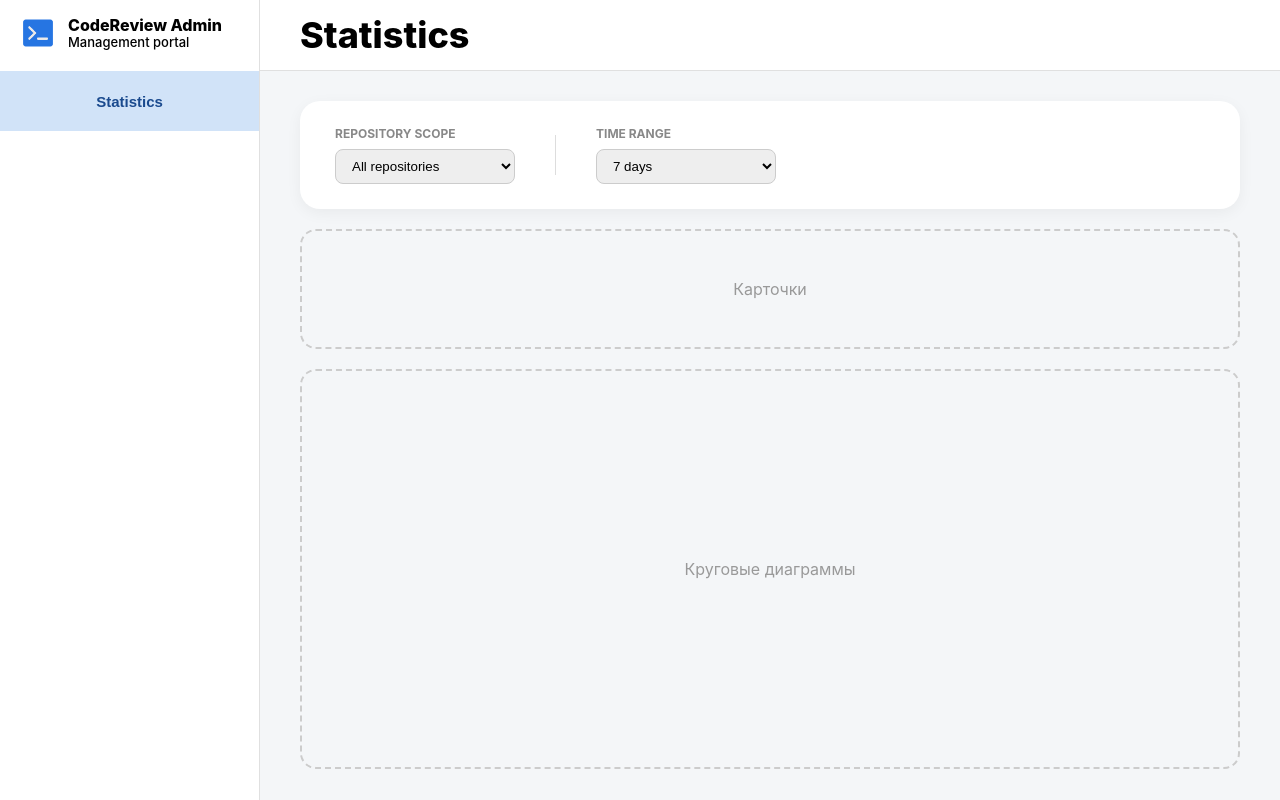
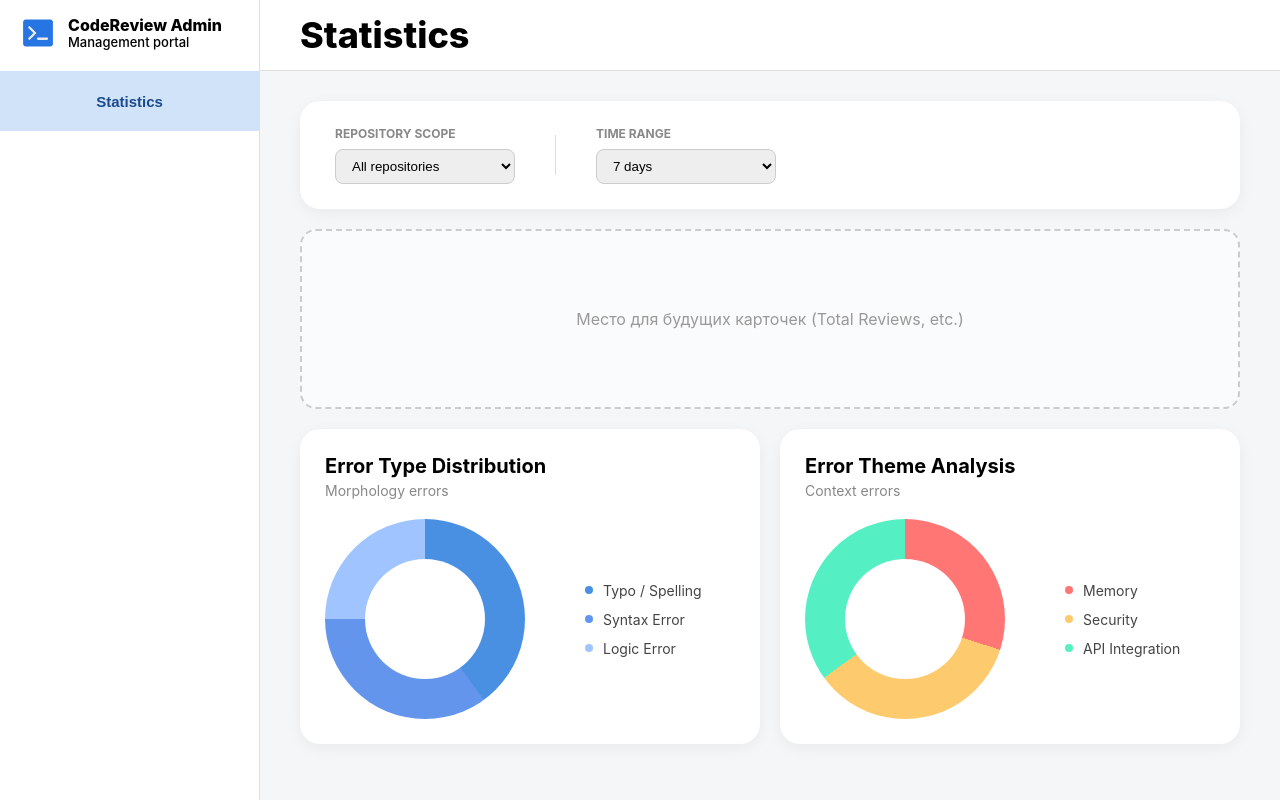
Before and after one commit to moevm/mse1h2026-review, a React (Vite) app in the folder frontend/app/: page / in a window 1280 px wide. Built offline with nearby package versions, Linux system fonts and the light colour scheme.

Commit message:
add: add diagrams

```diff
--- a/frontend/app/src/App.css
+++ b/frontend/app/src/App.css
@@ -109,7 +109,6 @@
   gap: 20px;
 }
 
-/* Filter Card */
 .filter-card {
   background: white;
   padding: 25px 35px;
@@ -147,15 +146,77 @@
   background: #ddd;
 }
 
-/* Placeholders */
-.stats-placeholder, .charts-placeholder {
+.stats-container-placeholder {
   border: 2px dashed #ccc;
   border-radius: 16px;
+  height: 180px;
   display: flex;
   align-items: center;
   justify-content: center;
   color: #999;
+  background: rgba(255,255,255,0.5);
 }
 
-.stats-placeholder { height: 120px; }
-.charts-placeholder { height: 400px; }
+.charts-grid {
+  display: grid;
+  grid-template-columns: 1fr 1fr;
+  gap: 20px;
+}
+
+.chart-card-custom {
+  background: white;
+  padding: 25px;
+  border-radius: 20px;
+  box-shadow: 0 4px 15px rgba(0,0,0,0.05);
+}
+
+.chart-card-custom h3 { font-size: 20px; margin-bottom: 4px; }
+.chart-subtitle { font-size: 14px; color: #888; margin-bottom: 20px; }
+
+.chart-content-row {
+  display: flex;
+  align-items: center;
+  gap: 60px;
+}
+
+.chart-circle {
+  width: 200px;
+  height: 200px;
+  border-radius: 50%;
+  display: flex;
+  align-items: center;
+  justify-content: center;
+  flex-shrink: 0;
+}
+
+.chart-inner-white {
+  width: 120px;
+  height: 120px;
+  background: white;
+  border-radius: 50%;
+}
+
+.type-dist { background: conic-gradient(#4a90e2 0% 40%, #6495ED 40% 75%, #a0c4ff 75% 100%); }
+.theme-dist { background: conic-gradient(#ff7675 0% 30%, #fdcb6e 30% 65%, #55efc4 65% 100%); }
+
+.chart-legend-right {
+  display: flex;
+  flex-direction: column;
+  gap: 12px;
+}
+
+.legend-row {
+  display: flex;
+  align-items: center;
+  gap: 10px;
+  font-size: 14px;
+  color: #444;
+}
+
+.dot { width: 8px; height: 8px; border-radius: 50%; }
+.d-blue { background: #4a90e2; }
+.d-mid { background: #6495ED; }
+.d-light { background: #a0c4ff; }
+.d-red { background: #ff7675; }
+.d-orange { background: #fdcb6e; }
+.d-green { background: #55efc4; }
--- a/frontend/app/src/App.jsx
+++ b/frontend/app/src/App.jsx
@@ -54,14 +54,40 @@ function App() {
                             </select>
                         </div>
                     </section>
+                    <div className="stats-container-placeholder">
+                        Место для будущих карточек (Total Reviews, etc.)
+                    </div>
+                    <section className="charts-grid">
+                        <div className="chart-card-custom">
+                            <h3>Error Type Distribution</h3>
+                            <p className="chart-subtitle">Morphology errors</p>
+                            <div className="chart-content-row">
+                                <div className="chart-circle type-dist">
+                                    <div className="chart-inner-white"></div>
+                                </div>
+                                <div className="chart-legend-right">
+                                    <div className="legend-row"><span className="dot d-blue"></span> Typo / Spelling</div>
+                                    <div className="legend-row"><span className="dot d-mid"></span> Syntax Error</div>
+                                    <div className="legend-row"><span className="dot d-light"></span> Logic Error</div>
+                                </div>
+                            </div>
+                        </div>
 
-                    {/* Заглушки */}
-                    <div className="stats-placeholder">
-                        Карточки
-                    </div>
-                    <div className="charts-placeholder">
-                        Круговые диаграммы
-                    </div>
+                        <div className="chart-card-custom">
+                            <h3>Error Theme Analysis</h3>
+                            <p className="chart-subtitle">Context errors</p>
+                            <div className="chart-content-row">
+                                <div className="chart-circle theme-dist">
+                                    <div className="chart-inner-white"></div>
+                                </div>
+                                <div className="chart-legend-right">
+                                    <div className="legend-row"><span className="dot d-red"></span> Memory</div>
+                                    <div className="legend-row"><span className="dot d-orange"></span> Security</div>
+                                    <div className="legend-row"><span className="dot d-green"></span> API Integration</div>
+                                </div>
+                            </div>
+                        </div>
+                    </section>
                 </div>
             </main>
         </div>
```
